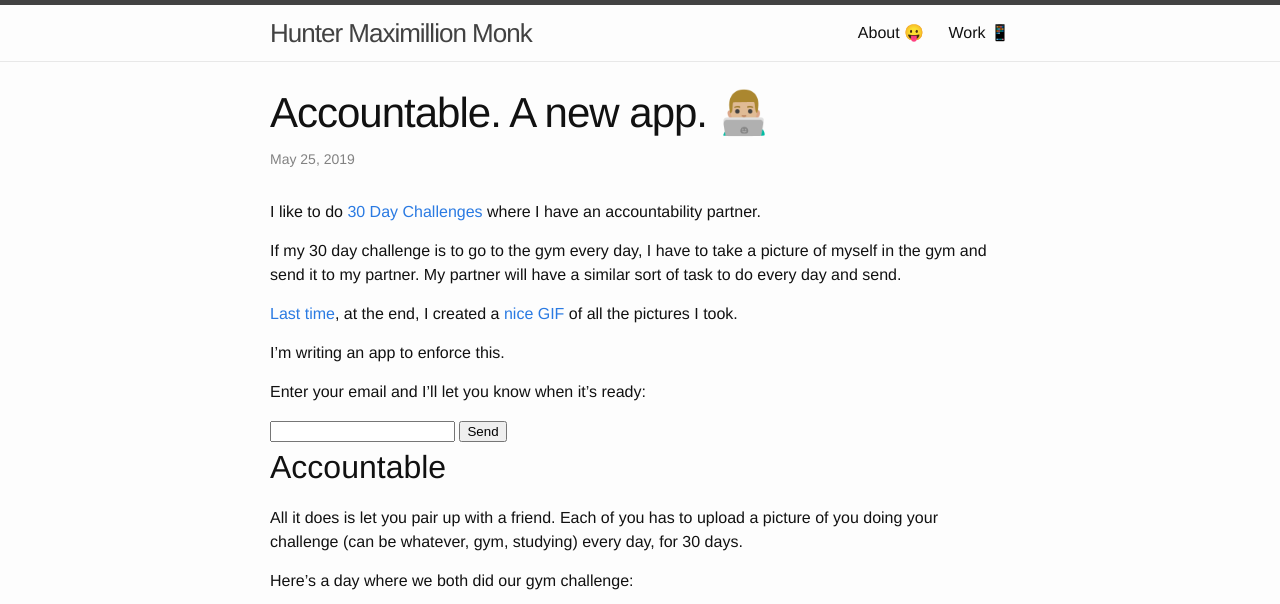
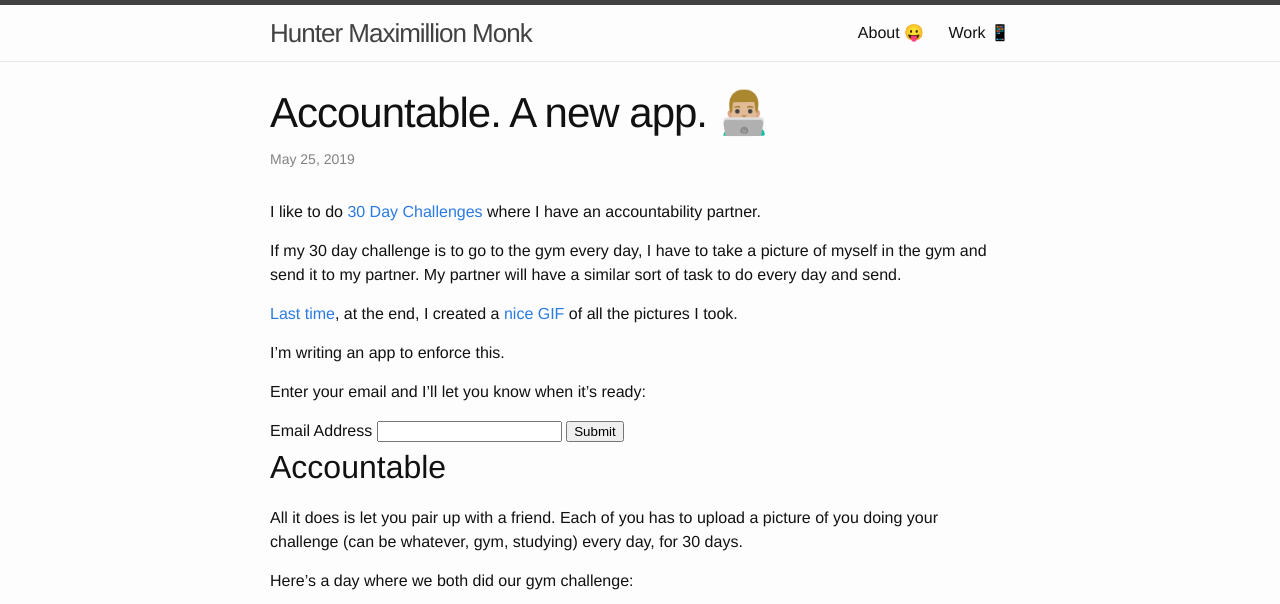
Before and after one commit to huntermonk/huntermonk.github.io, a Jekyll site: the page built from _posts/2019-5-25-accountable.md, in a window 1280 px wide and 900 px high, cut to the strip 0-604 px from the top of the window. Built offline with Jekyll 4.4.1, drawn with Linux system fonts in a browser that asks for light colours; comment, search, counter and statistics services are not loaded.

Commit message:
Fix form lol

```diff
--- a/_posts/2019-5-25-accountable.md
+++ b/_posts/2019-5-25-accountable.md
@@ -12,10 +12,16 @@
 I'm writing an app to enforce this.
 
 Enter your email and I'll let you know when it's ready:
+<form action="https://formkeep.com/f/27f4ec694f19"
+      accept-charset="UTF-8"
+      enctype="multipart/form-data"
+      method="POST">
+  <input type="hidden" name="utf8" value="✓">
 
-<form action="https://formkeep.com/f/27f4ec694f19" method="POST" enctype="multipart/form-data">
-    <input type="email" name="email">
-    <button type="submit">Send</button>
+  <label for="email-address">Email Address</label>
+  <input type="email" id="email-address" name="email">
+
+  <button type="submit">Submit</button>
 </form>
 
 ## Accountable
```
